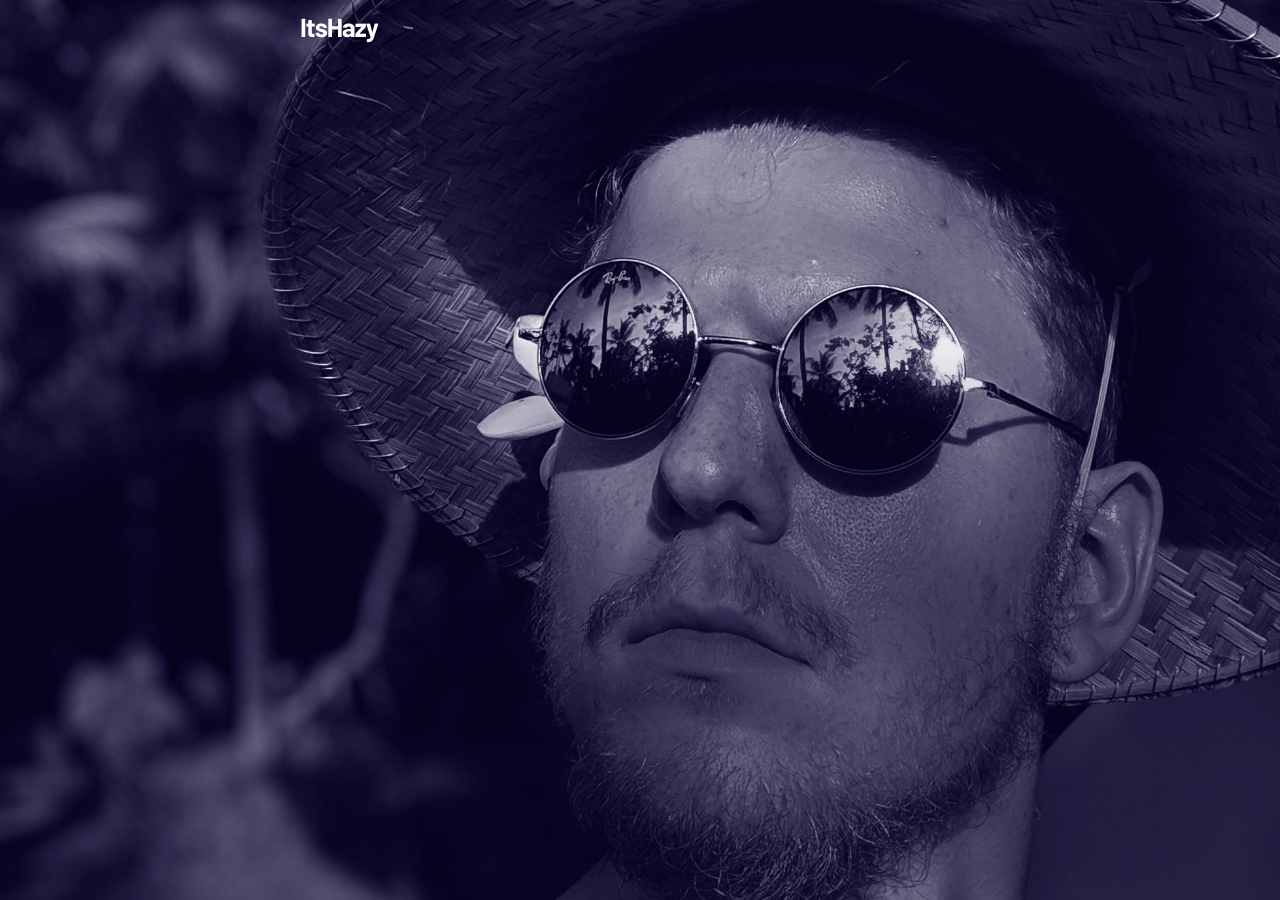
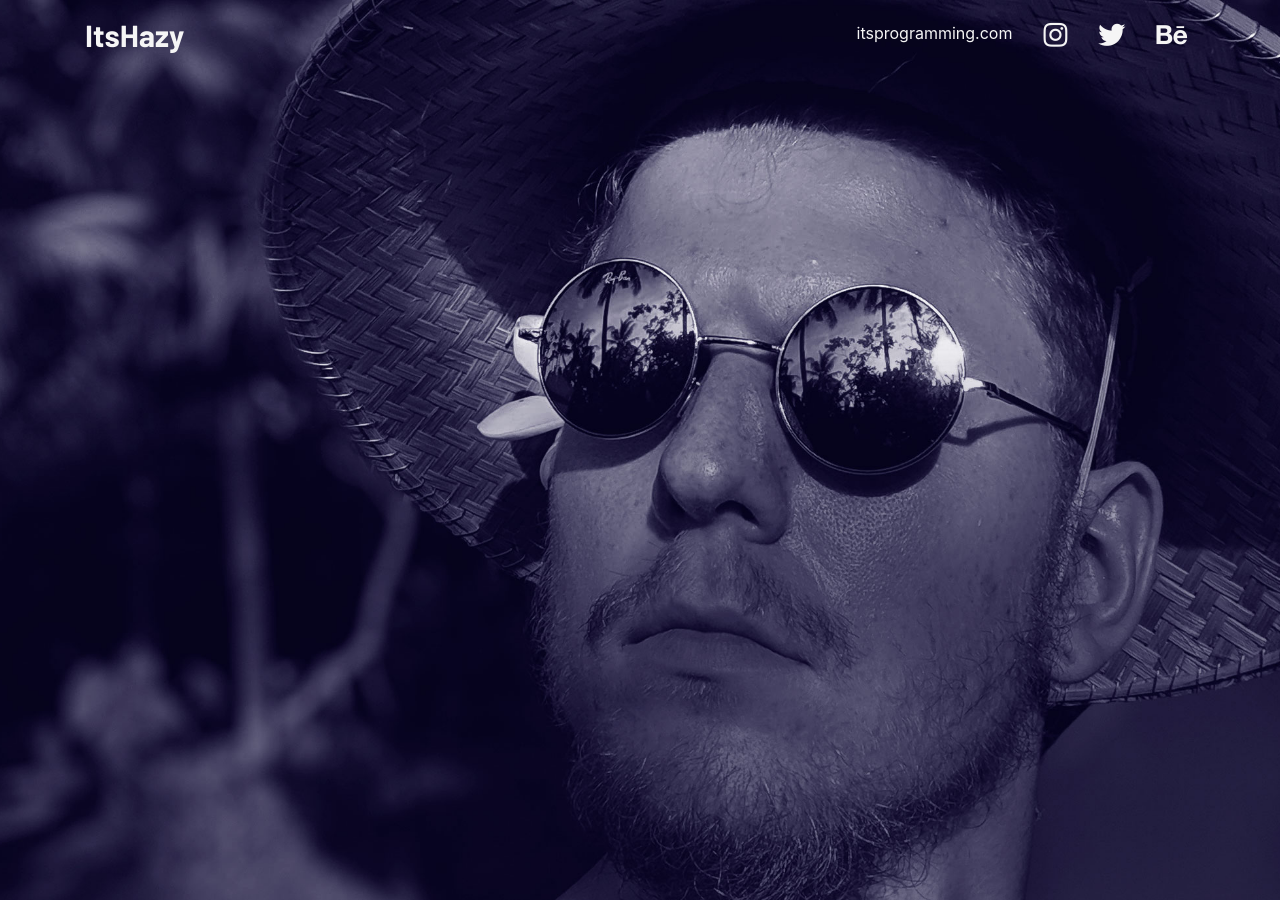
Before and after one commit to ohlookitshazy/ohlookitshazy, a Jekyll site: the page built from index.markdown, in a window 1280 px wide. Built offline with Jekyll 4.4.1, drawn with Linux system fonts in a browser that asks for light colours; nearby versions of some CDN libraries; comment, search, counter and statistics services are not loaded.

Commit message:
Updated navigation

```diff
--- a/_includes/header.html
+++ b/_includes/header.html
@@ -1,8 +1,37 @@
-<header class="site-header" role="banner">
+<!-- <header class="site-header" role="banner">
 
   <div class="wrapper">
     {%- assign default_paths = site.pages | map: "path" -%}
     {%- assign page_paths = site.header_pages | default: default_paths -%}
     <a class="site-title" rel="author" href="{{ "/" | relative_url }}"> ItsHazy</a>
   </div>
-</header>
+</header> -->
+
+<nav class="navbar navbar-expand-lg navbar-light bg-light">
+  <div class="container">
+    <a class="navbar-brand" href="#">ItsHazy</a>
+    <button class="navbar-toggler" type="button" data-toggle="collapse" data-target="#navbarText"
+      aria-controls="navbarText" aria-expanded="false" aria-label="Toggle navigation">
+      <span class="navbar-toggler-icon"></span>
+    </button>
+
+      <ul class="navbar-nav ml-auto">
+        <li class="nav-item active">
+          <a class="nav-link" href="https://itsprogramming.com" target="_blank">itsprogramming.com <span class="sr-only">(current)</span></a>
+        </li>
+        <li class="nav-item">
+          <a class="nav-link" href="https://www.instagram.com/ohlookitshazy" target="_blank"><i class="fab fa-instagram"></i></a>
+        </li>
+        <li class="nav-item">
+          <a class="nav-link" href="https://twitter.com/OhLookItsHazy" target="_blank"><i class="fab fa-twitter"></i></a>
+        </li>
+        <li class="nav-item">
+          <a class="nav-link" href="https://www.behance.net/ohlookitshazy" target="_blank"><i class="fab fa-behance"></i></a>
+        </li>
+        <!-- <li class="nav-item">
+          <a class="nav-link" href="#" target="_blank"><i class="fas fa-link"></i></a>
+        </li> -->
+      </ul>
+    </div>
+  </div>
+</nav>
--- a/assets/main.scss
+++ b/assets/main.scss
@@ -1,7 +1,6 @@
 ---
 # Only the main Sass file needs front matter (the dashes are enough)
 ---
-
 @import "minima";
 
 body {
@@ -16,14 +15,37 @@ body {
     border: 0;
 }
 
-.site-title, .site-title:visited {
-    background: white;
+.navbar-brand {
+    background: #F5F5F5;
     -webkit-background-clip: text;
     -webkit-text-fill-color: transparent;
     font-family: Barlow;
     font-weight: bold;
+    font-size: 1.9rem;
 }
 
 .site-title:hover {
     text-decoration: none;
 }
+
+.bg-light {
+    background-color: transparent !important;
+}
+
+.fab, .fas {
+    color: #F5F5F5;
+    font-size: 1.7rem;
+    margin-left: 15px;
+}
+
+.fas {
+    font-size: 1.3rem;
+}
+
+.navbar-text {
+    color: #F5F5F5 !important;
+}
+
+.navbar-light .navbar-nav .active>.nav-link {
+    color: #F5F5F5;
+}
```
